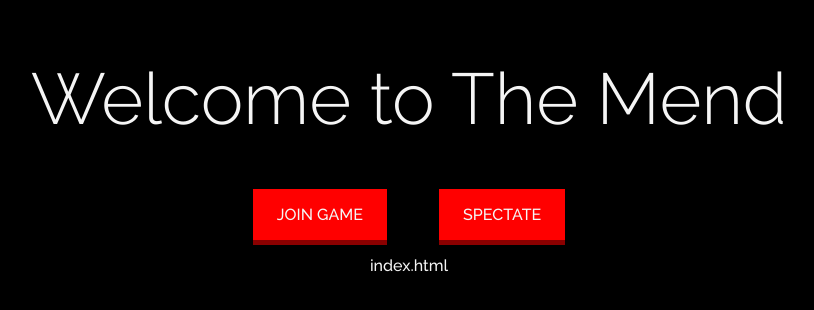
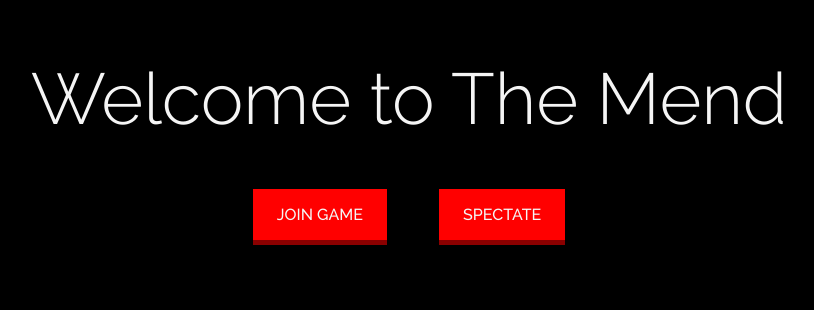
Before and after one commit to clintonmyers/the-mend, a website: page public/index.html in a window 1280 px wide. Shown: the whole page, without its empty margins (231-1045 px from the left). Drawn offline with Linux system fonts and the light colour scheme.

Commit message:
Clean up of unused code in index.html

```diff
--- a/public/index.html
+++ b/public/index.html
@@ -13,28 +13,7 @@
     <a href="#" onclick="join()">Join Game</a>
     <a href="game.html">Spectate</a>
   </div>
-  <div id="test">1</div>
   <script>
-    testElement = document.getElementById('test');
-    urlArr = document.URL.split('/');
-    fileName = urlArr[urlArr.length - 1];
-    testElement.innerText = fileName;
-
-    connection = new WebSocket('ws://localhost:8080');
-    console.log(connection);
-    connection.onopen = () => {
-      console.log(connection);
-      // connection.send(JSON.stringify({ message: 'playCard' }));
-    }
-
-    connection.onerror = (error) => {
-      console.log(`WebSocket error: ${error}`)
-    }
-
-    connection.onmessage = (e) => {
-      console.log(e.data)
-    }
-
     function join() {
       fetch('http://localhost:3000/join-game').then(response => {
         console.log(response);
```
